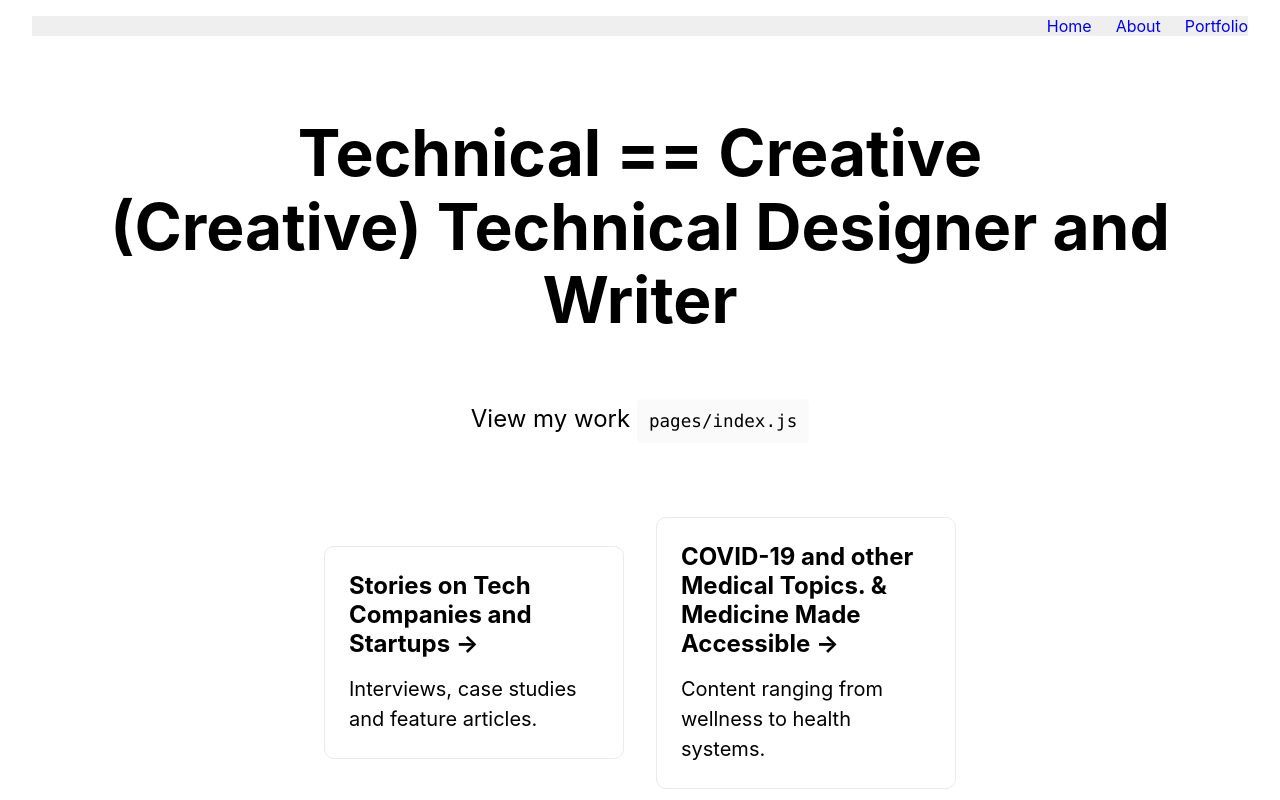
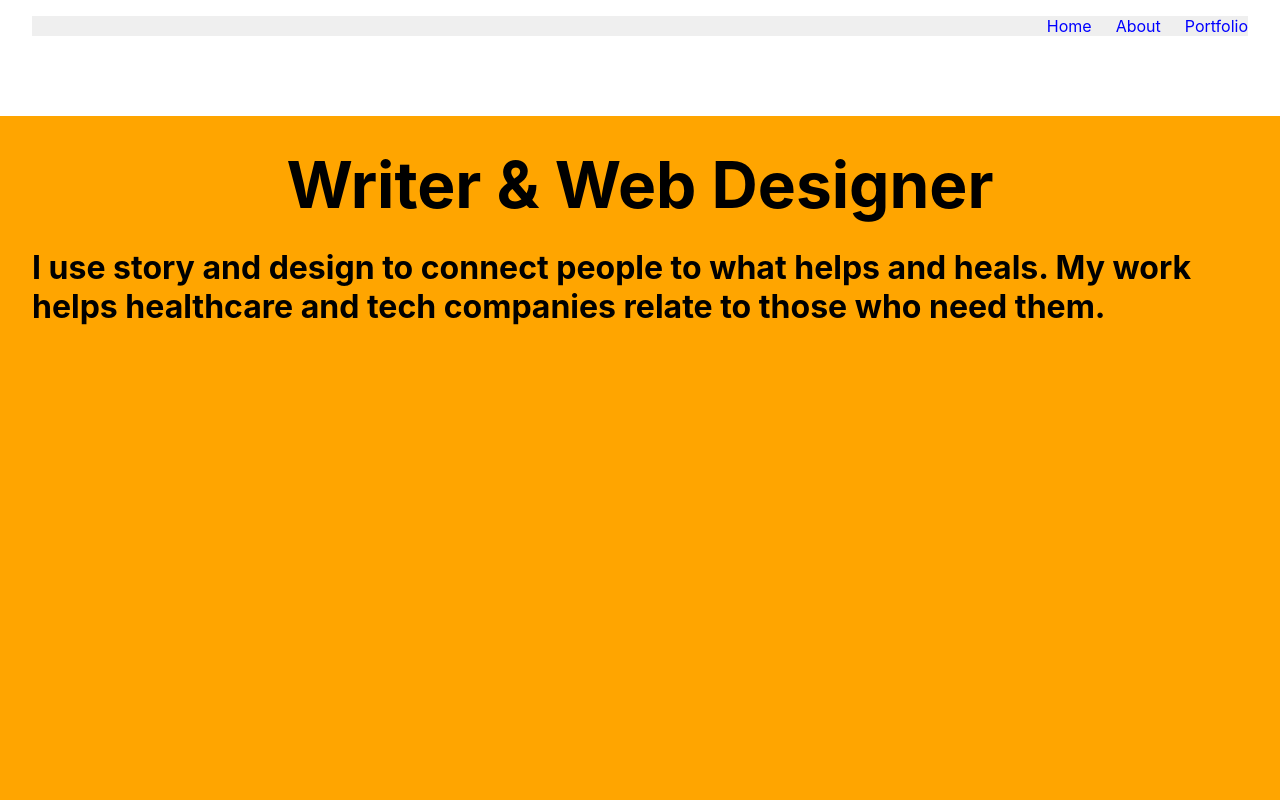
Before and after one commit to cml815/about-me, a Next.js app: page / in a window 1280 px wide. Shown: the top 800 px of the page. Built offline with nearby package versions, Linux system fonts and the light colour scheme.

Commit message:
style hero

```diff
--- a/pages/index.js
+++ b/pages/index.js
@@ -31,13 +31,13 @@ export default function Home({ allPostsData }) {
       <Navbar />
 
       <main className={styles.main}>
-        <section className="hero">
+        <section className={styles.hero}>
 
           <h1 className={styles.title}>
-           Technical == Creative
+          Writer &amp; Web Designer
         </h1>
-        <h2 className={styles.title}>
-        (Creative&#41; Technical Designer and Writer
+        <h2 className={styles.subtitle}>
+        I use story and design to connect people to what helps and heals. My work helps healthcare and tech companies relate to those who need them.
         </h2>
         </section>
 
--- a/posts/content-covid.md
+++ /dev/null
@@ -1,16 +0,0 @@
----
-Title: 'Content and COVID'
-date: '2020-12-07'
----
-
-# Content and Covid-19
-
-## The Work
-
-I have worked on Covid projects in 2020, 2021 and ongoing.
-
-Most of the projects involved writing for medical professionals, medical schools and tech companies responding to a global health emergency.
-
-## Lessons Learned
-
-During the Covid emergency
--- a/styles/Home.module.css
+++ b/styles/Home.module.css
@@ -3,9 +3,10 @@
 }
 
 .hero {
-  height: 50vh;
+  height: 100vh;
   width: 100vw;
   background-color: orange;
+  padding: 2rem;
 }
 
 /* Blog area */
@@ -123,6 +124,10 @@
   font-size: 1.5rem;
 }
 
+.subtitle {
+  font-size: 2rem;
+}
+
 .code {
   background: #fafafa;
   border-radius: 5px;
```
